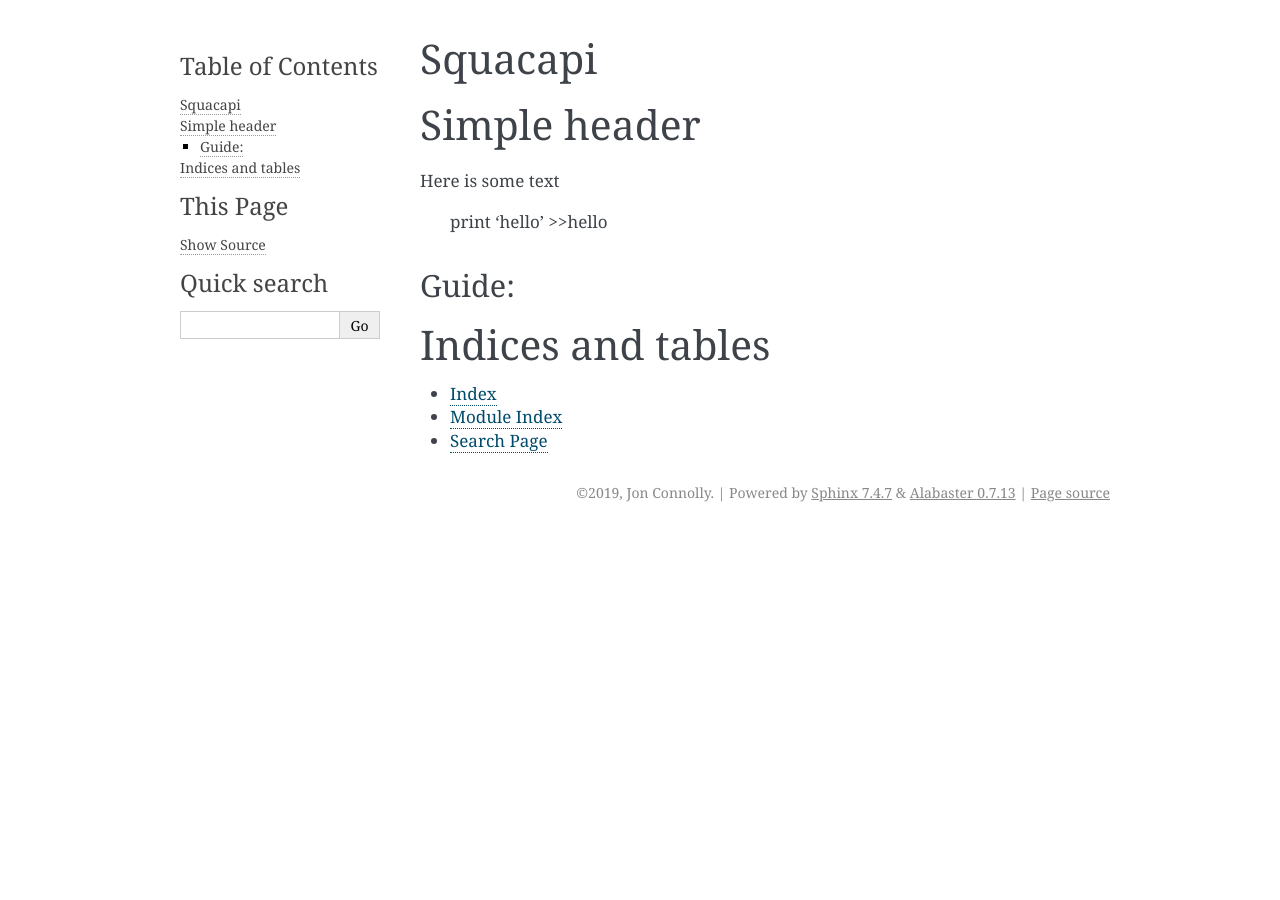
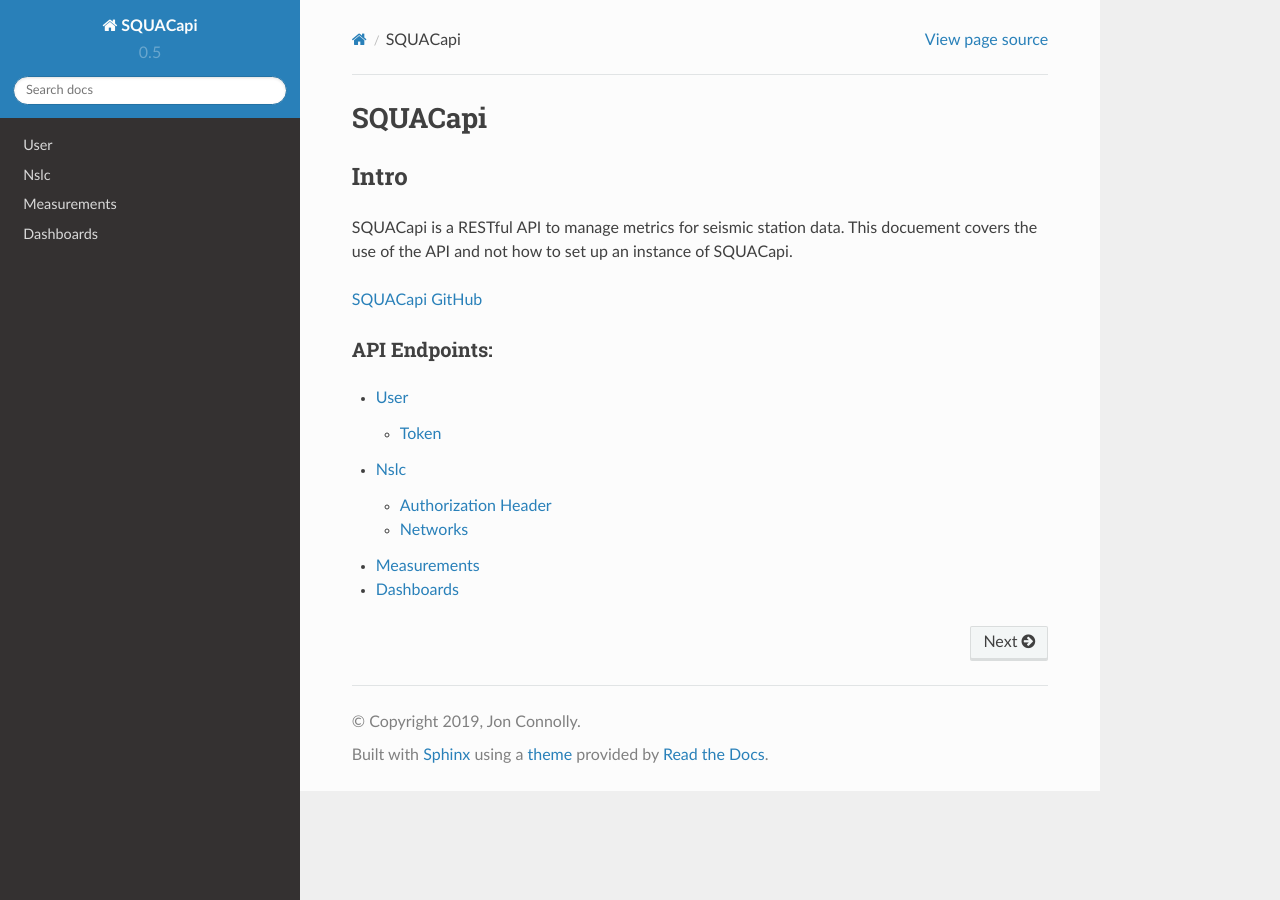
Before and after one commit to pnsn/squacapi, a Sphinx documentation site: the page built from docs/source/index.rst, in a window 1280 px wide. Built offline with Sphinx 7.4.7 and the Read the Docs theme 2.0.0, drawn with Linux system fonts in a browser that asks for light colours.

Commit message:
add sphinx documentation, deploy script

```diff
--- a/docs/source/conf.py
+++ b/docs/source/conf.py
@@ -48,7 +48,7 @@ source_suffix = '.rst'
 master_doc = 'index'
 
 # General information about the project.
-project = 'Squacapi'
+project = 'SQUACapi'
 copyright = '2019, Jon Connolly'
 author = 'Jon Connolly'
 
@@ -111,7 +111,7 @@ todo_include_todos = False
 
 # The theme to use for HTML and HTML Help pages.  See the documentation for
 # a list of builtin themes.
-html_theme = 'alabaster'
+html_theme = 'sphinx_rtd_theme'
 
 # Theme options are theme-specific and customize the look and feel of a theme
 # further.  For a list of options available for each theme, see the
@@ -119,7 +119,7 @@ html_theme = 'alabaster'
 #html_theme_options = {}
 
 # Add any paths that contain custom themes here, relative to this directory.
-#html_theme_path = []
+html_theme_path = ["_themes"]
 
 # The name for this set of Sphinx documents.
 # "<project> v<release> documentation" by default.
--- /dev/null
+++ b/docs/source/dashboard.rst
@@ -0,0 +1,2 @@
+Dashboards
+==========
--- a/docs/source/index.rst
+++ b/docs/source/index.rst
@@ -1,26 +1,22 @@
-Squacapi
-==============
+SQUACapi
+********
 
-Simple header
-==============
+Intro
+=====
+SQUACapi is a RESTful API to manage metrics for seismic station data.
+This docuement covers the use of the API and not how to set up an instance
+of SQUACapi.
 
-Here is some text
 
-    print 'hello'
-    >>hello
+`SQUACapi GitHub <http://github.com/pnsn/squacapi>`_
 
-Guide:
-^^^^^^^
+API Endpoints:
+--------------
+
 .. toctree::
    :maxdepth: 2
-   licence
-   help
 
-
-
-Indices and tables
-==================
-
-* :ref:`genindex`
-* :ref:`modindex`
-* :ref:`search`
+   user
+   nslc
+   measurement
+   dashboard
--- /dev/null
+++ b/docs/source/measurement.rst
@@ -0,0 +1,2 @@
+Measurements
+=============
```
Also changed, not shown: docs/source/nslc.rst (added, +78 -0 lines), docs/source/user.rst (added, +47 -0 lines), 4 other files.
